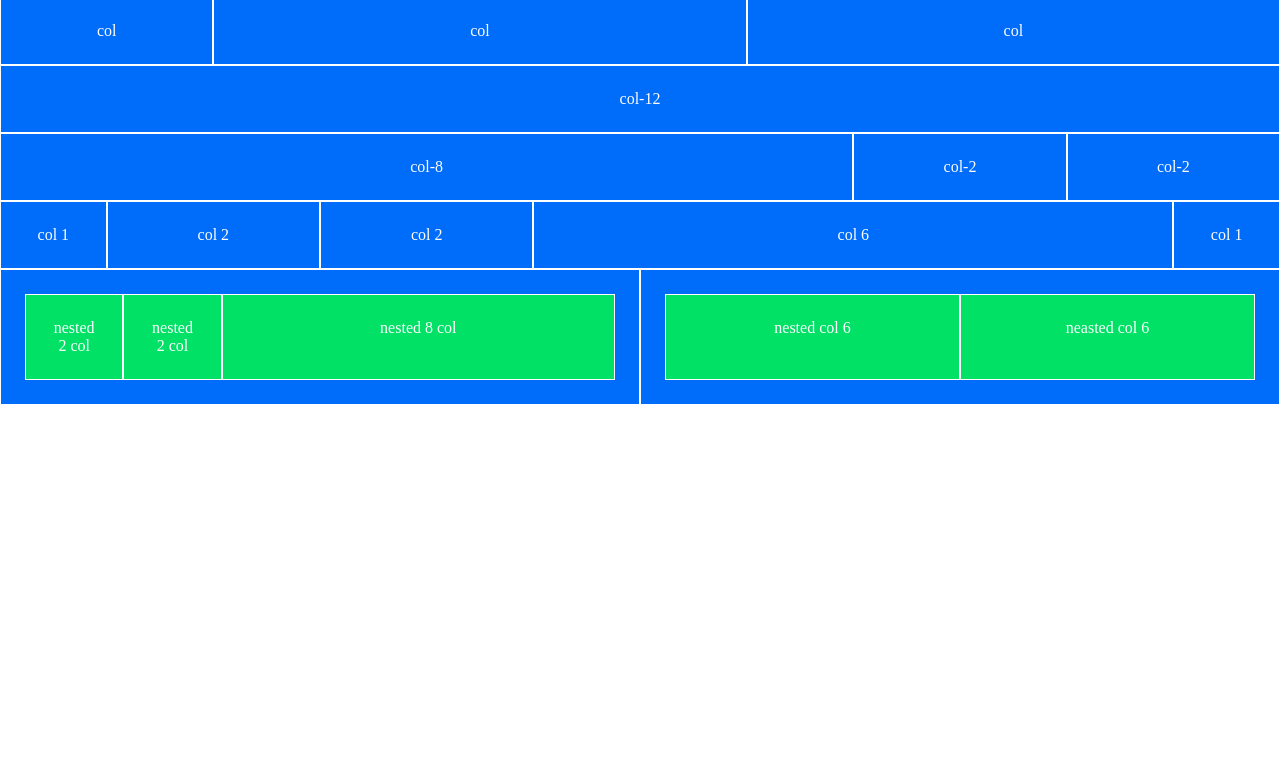
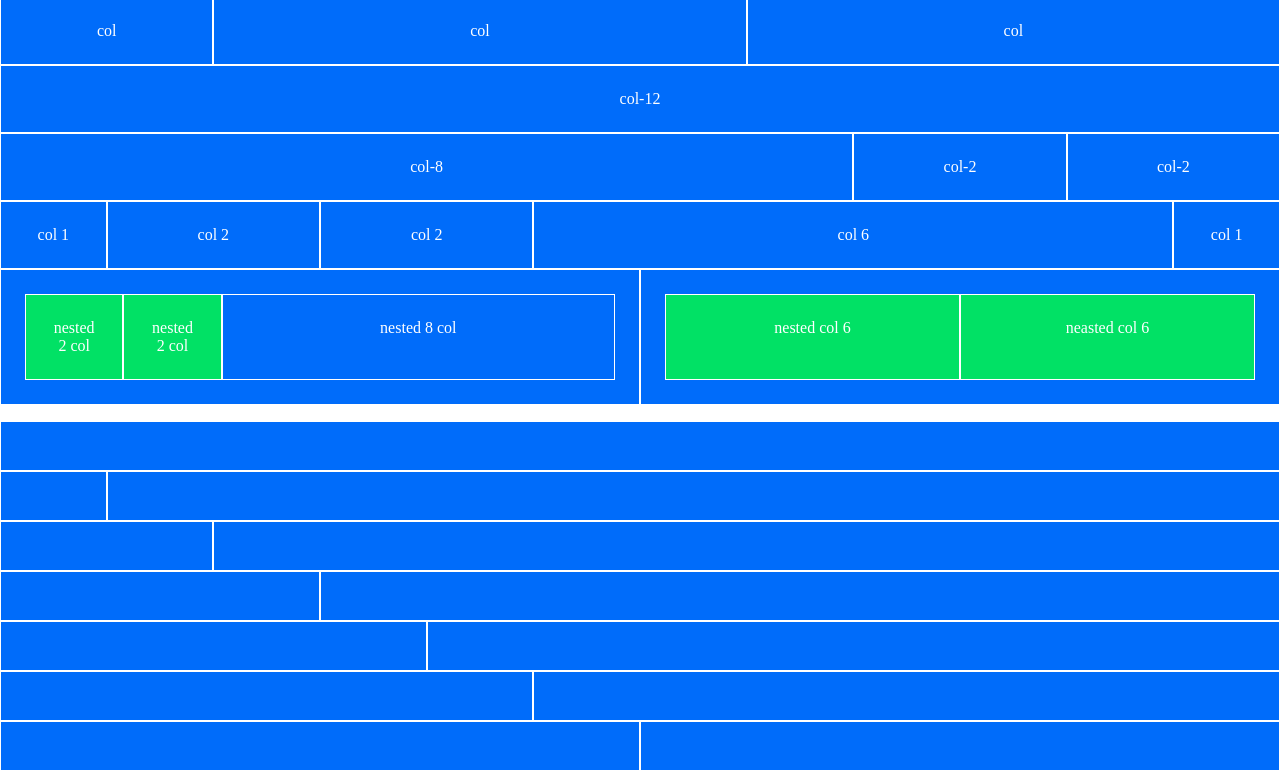
Before and after one commit to giuseppelamaestra/html-css-12bool, a plain HTML site: page index.html in a window 1280 px wide. Shown: the part 108-879 px from the top of the page. Before the commit the page ends 800 px from the top, so only its background shows below. Drawn offline with Linux system fonts and the light colour scheme.

Commit message:
added another 7 rows

```diff
--- a/css/property.css
+++ b/css/property.css
@@ -59,3 +59,70 @@ p {
 .bg-green {
     background-color: #01e165;
 }
+
+.bottom {
+
+    margin-bottom: 1rem;
+
+}
+
+.col-3 {
+
+    padding: 1.5rem;
+    background-color:#006cfa;
+    margin: 0 auto;
+    border: 1px solid white;
+}
+
+
+.col-4 {
+
+    padding: 1.5rem;
+    background-color:#006cfa;
+    margin: 0 auto;
+    border: 1px solid white;
+}
+
+.col-5 {
+    padding: 1.5rem;
+    background-color:#006cfa;
+    margin: 0 auto;
+    border: 1px solid white;
+}
+
+.col-7 {
+    padding: 1.5rem;
+    background-color:#006cfa;
+    margin: 0 auto;
+    border: 1px solid white;
+}
+
+.col-11 {
+    padding: 1.5rem;
+    background-color:#006cfa;
+    margin: 0 auto;
+    border: 1px solid white;
+}
+
+.col-8 {
+
+    padding: 1.5rem;
+    background-color:#006cfa;
+    margin: 0 auto;
+    border: 1px solid white;
+}
+
+.col-9 {
+    padding: 1.5rem;
+    background-color:#006cfa;
+    margin: 0 auto;
+    border: 1px solid white;
+}
+
+.col-10 {
+
+    padding: 1.5rem;
+    background-color:#006cfa;
+    margin: 0 auto;
+    border: 1px solid white;
+}
--- a/index.html
+++ b/index.html
@@ -112,7 +112,7 @@
     </div>
     <div class="row">
 
-        <div class="col-6 flex wrap">
+        <div class="col-6 flex wrap bottom">
             <div class="col-2 bg-green">
                 <p>nested 2 col</p>
             </div>
@@ -123,7 +123,7 @@
                 <p>nested 8 col</p>
             </div>
         </div>
-        <div class="col-6 flex wrap">
+        <div class="col-6 flex wrap bottom">
             <div class="col-6 bg-green">
                 <p>nested col 6</p>
             </div>
@@ -132,7 +132,34 @@
             </div>
         </div>
     </div>
-    <div class="row"></div>
+    <div class="row">
+        <div class="col-12"></div>
+    </div>
+    <div class="row">
+        <div class="col-1"></div>
+        <div class="col-11"></div>
+    </div>
+    <div class="row">
+        <div class="col-2"></div>
+        <div class="col-10"></div>
+    </div>
+    <div class="row">
+        <div class="col-3"></div>
+        <div class="col-9"></div>
+    </div>
+    <div class="row">
+        <div class="col-4"></div>
+        <div class="col-8"></div>
+    </div>
+    <div class="row">
+        <div class="col-5"></div>
+        <div class="col-7"></div>
+    </div>
+    <div class="row">
+        <div class="col-6"></div>
+        <div class="col-6"></div>
+
+    </div>
 
 
 
```
